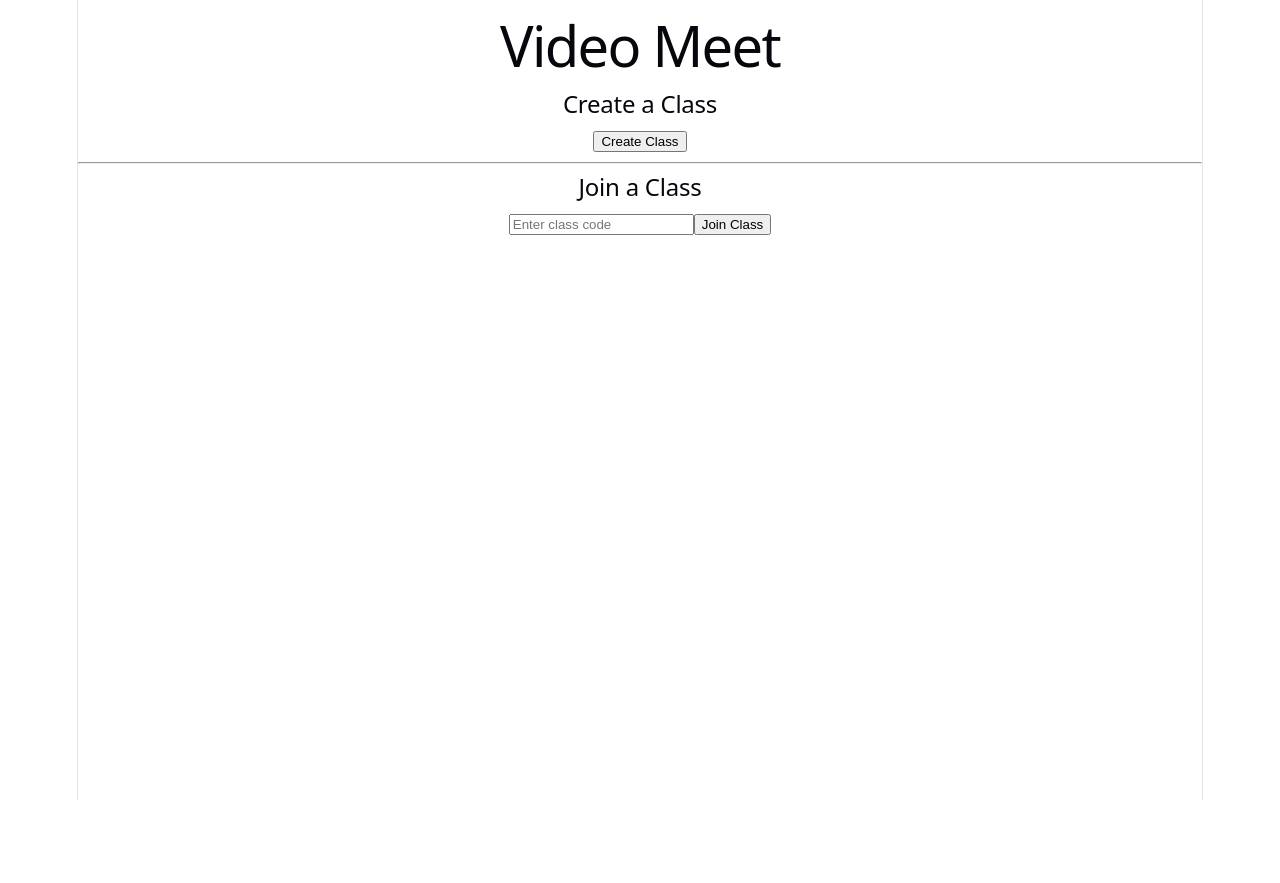
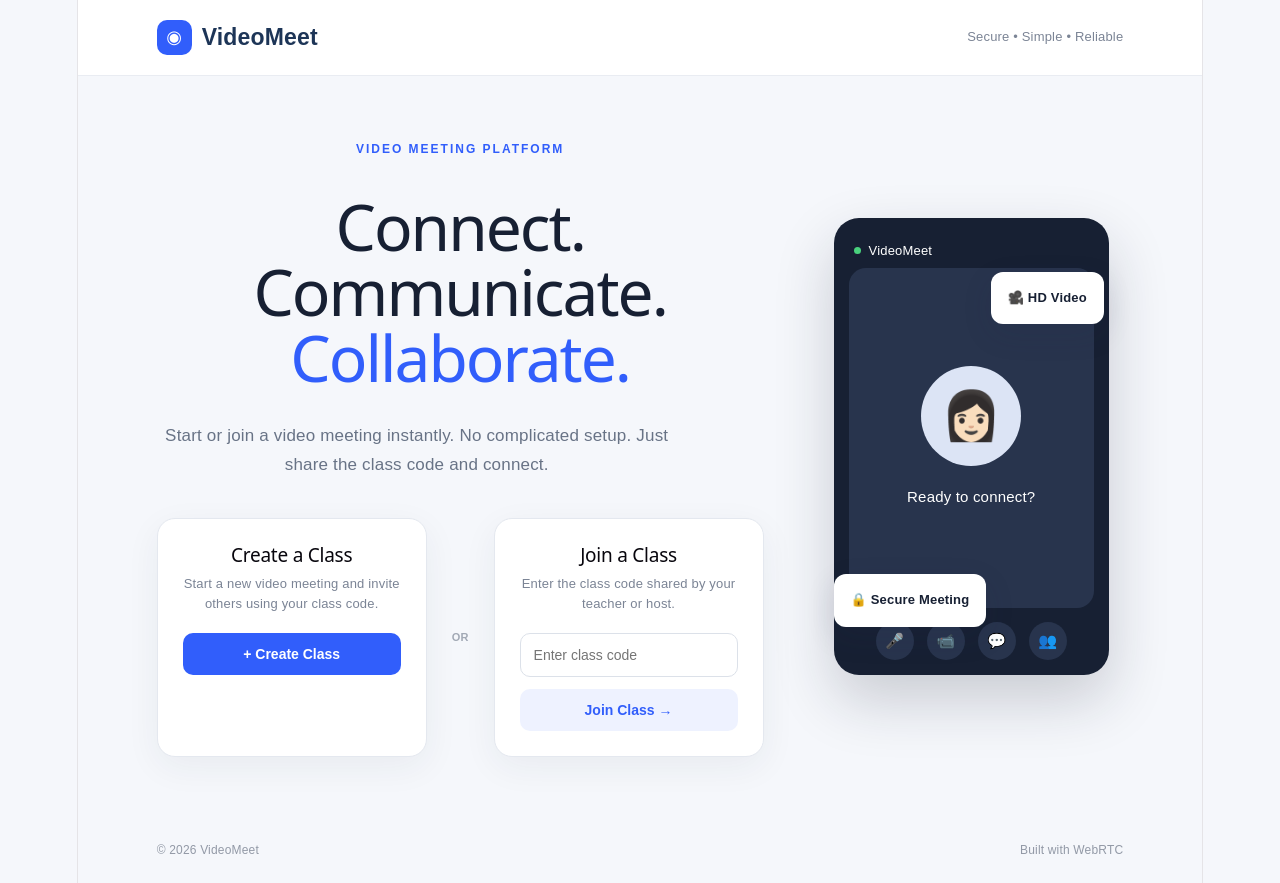
Before and after one commit to monishasuresh-codes/WebRTC, a React (Vite) app: page / in a window 1280 px wide. Before the commit the page ends 800 px from the top, so only its background shows below. Built offline with nearby package versions, Linux system fonts and the light colour scheme; no server answers.

Commit message:
Modified App UI

```diff
--- a/src/App.css
+++ b/src/App.css
@@ -1,184 +1,435 @@
-.counter {
-  font-size: 16px;
-  padding: 5px 10px;
-  border-radius: 5px;
-  color: var(--accent);
-  background: var(--accent-bg);
-  border: 2px solid transparent;
-  transition: border-color 0.3s;
-  margin-bottom: 24px;
+* {
+  box-sizing: border-box;
+  margin: 0;
+  padding: 0;
+}
 
-  &:hover {
-    border-color: var(--accent-border);
+body {
+  font-family: Arial, Helvetica, sans-serif;
+  background: #f5f7fb;
+  color: #172033;
+}
+
+button,
+input {
+  font-family: inherit;
+}
+
+.app {
+  min-height: 100vh;
+}
+
+/* =========================
+   HOME PAGE
+========================= */
+
+.home-page {
+  min-height: 100vh;
+  display: flex;
+  flex-direction: column;
+}
+
+/* Navbar */
+
+.navbar {
+  height: 76px;
+  padding: 0 7%;
+  display: flex;
+  align-items: center;
+  justify-content: space-between;
+  background: #ffffff;
+  border-bottom: 1px solid #e9ecf2;
+}
+
+.logo {
+  display: flex;
+  align-items: center;
+  gap: 10px;
+  font-size: 23px;
+  font-weight: 700;
+  color: #1d3557;
+}
+
+.logo-icon {
+  width: 35px;
+  height: 35px;
+  border-radius: 10px;
+  display: flex;
+  align-items: center;
+  justify-content: center;
+  background: #315efb;
+  color: white;
+  font-size: 18px;
+}
+
+.nav-right {
+  font-size: 13px;
+  color: #7b8495;
+}
+
+/* Main */
+
+.home-content {
+  flex: 1;
+  padding: 60px 7%;
+}
+
+.hero-section {
+  max-width: 1250px;
+  margin: auto;
+  display: grid;
+  grid-template-columns: 1.05fr 0.95fr;
+  align-items: center;
+  gap: 70px;
+}
+
+/* Hero text */
+
+.small-heading {
+  color: #315efb;
+  font-size: 12px;
+  font-weight: 700;
+  letter-spacing: 2px;
+  margin-bottom: 18px;
+}
+
+.hero-text h1 {
+  font-size: clamp(44px, 5vw, 68px);
+  line-height: 1.02;
+  letter-spacing: -2px;
+  color: #172033;
+}
+
+.hero-text h1 span {
+  color: #315efb;
+}
+
+.hero-description {
+  max-width: 520px;
+  margin-top: 25px;
+  font-size: 17px;
+  line-height: 1.7;
+  color: #687386;
+}
+
+/* Actions */
+
+.action-area {
+  margin-top: 38px;
+  display: flex;
+  align-items: stretch;
+  gap: 25px;
+}
+
+.create-box,
+.join-box {
+  background: white;
+  border: 1px solid #e4e8ef;
+  border-radius: 18px;
+  padding: 25px;
+  width: 270px;
+  box-shadow: 0 10px 35px rgba(30, 45, 70, 0.06);
+}
+
+.create-box h2,
+.join-box h2 {
+  font-size: 19px;
+  margin-bottom: 8px;
+}
+
+.create-box p,
+.join-box p {
+  font-size: 13px;
+  line-height: 1.5;
+  color: #7b8495;
+  margin-bottom: 20px;
+}
+
+.primary-btn,
+.secondary-btn,
+.join-created-btn {
+  width: 100%;
+  border: none;
+  border-radius: 10px;
+  padding: 13px 16px;
+  font-size: 14px;
+  font-weight: 600;
+  cursor: pointer;
+  transition: 0.2s ease;
+}
+
+.primary-btn {
+  background: #315efb;
+  color: white;
+}
+
+.primary-btn:hover {
+  background: #244bd4;
+}
+
+.secondary-btn {
+  background: #eef2ff;
+  color: #315efb;
+}
+
+.secondary-btn:hover {
+  background: #e1e7ff;
+}
+
+/* Input */
+
+.join-box input {
+  width: 100%;
+  padding: 13px;
+  border: 1px solid #dce1e9;
+  border-radius: 10px;
+  outline: none;
+  font-size: 14px;
+  margin-bottom: 12px;
+}
+
+.join-box input:focus {
+  border-color: #315efb;
+}
+
+/* Divider */
+
+.divider {
+  display: flex;
+  align-items: center;
+  color: #a2a9b5;
+  font-size: 11px;
+  font-weight: 600;
+}
+
+/* Created class */
+
+.class-code-box {
+  margin-top: 18px;
+  padding: 15px;
+  border-radius: 12px;
+  background: #f3f6ff;
+  text-align: center;
+}
+
+.class-code-box span {
+  display: block;
+  font-size: 11px;
+  color: #7b8495;
+  margin-bottom: 6px;
+}
+
+.class-code-box strong {
+  display: block;
+  font-size: 24px;
+  letter-spacing: 4px;
+  color: #315efb;
+  margin-bottom: 12px;
+}
+
+.join-created-btn {
+  background: #172033;
+  color: white;
+  padding: 10px;
+}
+
+/* =========================
+   VIDEO PREVIEW
+========================= */
+
+.hero-visual {
+  position: relative;
+  min-height: 470px;
+  display: flex;
+  justify-content: center;
+  align-items: center;
+}
+
+.video-preview {
+  width: min(100%, 470px);
+  background: #172033;
+  border-radius: 25px;
+  padding: 15px;
+  box-shadow: 0 25px 60px rgba(23, 32, 51, 0.2);
+}
+
+.preview-header {
+  height: 35px;
+  display: flex;
+  align-items: center;
+  gap: 8px;
+  color: white;
+  font-size: 13px;
+  padding-left: 5px;
+}
+
+.live-dot {
+  width: 7px;
+  height: 7px;
+  border-radius: 50%;
+  background: #49d17d;
+}
+
+.preview-screen {
+  height: 340px;
+  border-radius: 17px;
+  background: #28344d;
+  display: flex;
+  flex-direction: column;
+  align-items: center;
+  justify-content: center;
+}
+
+.person-circle {
+  width: 100px;
+  height: 100px;
+  border-radius: 50%;
+  background: #dce4f5;
+  display: flex;
+  align-items: center;
+  justify-content: center;
+  font-size: 48px;
+}
+
+.preview-name {
+  margin-top: 18px;
+  color: white;
+  font-size: 15px;
+}
+
+.preview-controls {
+  display: flex;
+  justify-content: center;
+  gap: 13px;
+  padding-top: 14px;
+}
+
+.preview-controls div {
+  width: 38px;
+  height: 38px;
+  border-radius: 50%;
+  background: #28344d;
+  display: flex;
+  align-items: center;
+  justify-content: center;
+  font-size: 15px;
+}
+
+/* Floating cards */
+
+.floating-card {
+  position: absolute;
+  background: white;
+  padding: 13px 17px;
+  border-radius: 12px;
+  box-shadow: 0 10px 30px rgba(30, 45, 70, 0.12);
+  font-size: 13px;
+  font-weight: 600;
+}
+
+.card-one {
+  top: 60px;
+  right: 5px;
+}
+
+.card-two {
+  bottom: 55px;
+  left: 0;
+}
+
+/* Footer */
+
+.home-footer {
+  padding: 20px 7%;
+  display: flex;
+  justify-content: space-between;
+  font-size: 12px;
+  color: #9299a6;
+}
+
+/* =========================
+   RESPONSIVE
+========================= */
+
+@media (max-width: 950px) {
+
+  .hero-section {
+    grid-template-columns: 1fr;
+    gap: 50px;
   }
-  &:focus-visible {
-    outline: 2px solid var(--accent);
-    outline-offset: 2px;
+
+  .hero-text {
+    text-align: center;
+  }
+
+  .hero-description {
+    margin-left: auto;
+    margin-right: auto;
+  }
+
+  .action-area {
+    justify-content: center;
+  }
+
+  .hero-visual {
+    min-height: 400px;
   }
 }
 
-.hero {
-  position: relative;
+@media (max-width: 650px) {
 
-  .base,
-  .framework,
-  .vite {
-    inset-inline: 0;
-    margin: 0 auto;
+  .navbar {
+    padding: 0 20px;
   }
 
-  .base {
-    width: 170px;
-    position: relative;
-    z-index: 0;
+  .nav-right {
+    display: none;
   }
 
-  .framework,
-  .vite {
-    position: absolute;
+  .home-content {
+    padding: 40px 20px;
   }
 
-  .framework {
-    z-index: 1;
-    top: 34px;
-    height: 28px;
-    transform: perspective(2000px) rotateZ(300deg) rotateX(44deg) rotateY(39deg)
-      scale(1.4);
+  .hero-text h1 {
+    font-size: 43px;
   }
 
-  .vite {
-    z-index: 0;
-    top: 107px;
-    height: 26px;
-    width: auto;
-    transform: perspective(2000px) rotateZ(300deg) rotateX(40deg) rotateY(39deg)
-      scale(0.8);
+  .hero-description {
+    font-size: 15px;
+  }
+
+  .action-area {
+    flex-direction: column;
+    align-items: center;
+  }
+
+  .create-box,
+  .join-box {
+    width: 100%;
+    max-width: 350px;
+  }
+
+  .divider {
+    height: 10px;
+  }
+
+  .hero-visual {
+    min-height: 330px;
+  }
+
+  .video-preview {
+    width: 100%;
+  }
+
+  .preview-screen {
+    height: 250px;
+  }
+
+  .floating-card {
+    display: none;
+  }
+
+  .home-footer {
+    padding: 18px 20px;
   }
 }
-
-#center {
-  display: flex;
-  flex-direction: column;
-  gap: 25px;
-  place-content: center;
-  place-items: center;
-  flex-grow: 1;
-
-  @media (max-width: 1024px) {
-    padding: 32px 20px 24px;
-    gap: 18px;
-  }
-}
-
-#next-steps {
-  display: flex;
-  border-top: 1px solid var(--border);
-  text-align: left;
-
-  & > div {
-    flex: 1 1 0;
-    padding: 32px;
-    @media (max-width: 1024px) {
-      padding: 24px 20px;
-    }
-  }
-
-  .icon {
-    margin-bottom: 16px;
-    width: 22px;
-    height: 22px;
-  }
-
-  @media (max-width: 1024px) {
-    flex-direction: column;
-    text-align: center;
-  }
-}
-
-#docs {
-  border-right: 1px solid var(--border);
-
-  @media (max-width: 1024px) {
-    border-right: none;
-    border-bottom: 1px solid var(--border);
-  }
-}
-
-#next-steps ul {
-  list-style: none;
-  padding: 0;
-  display: flex;
-  gap: 8px;
-  margin: 32px 0 0;
-
-  .logo {
-    height: 18px;
-  }
-
-  a {
-    color: var(--text-h);
-    font-size: 16px;
-    border-radius: 6px;
-    background: var(--social-bg);
-    display: flex;
-    padding: 6px 12px;
-    align-items: center;
-    gap: 8px;
-    text-decoration: none;
-    transition: box-shadow 0.3s;
-
-    &:hover {
-      box-shadow: var(--shadow);
-    }
-    .button-icon {
-      height: 18px;
-      width: 18px;
-    }
-  }
-
-  @media (max-width: 1024px) {
-    margin-top: 20px;
-    flex-wrap: wrap;
-    justify-content: center;
-
-    li {
-      flex: 1 1 calc(50% - 8px);
-    }
-
-    a {
-      width: 100%;
-      justify-content: center;
-      box-sizing: border-box;
-    }
-  }
-}
-
-#spacer {
-  height: 88px;
-  border-top: 1px solid var(--border);
-  @media (max-width: 1024px) {
-    height: 48px;
-  }
-}
-
-.ticks {
-  position: relative;
-  width: 100%;
-
-  &::before,
-  &::after {
-    content: '';
-    position: absolute;
-    top: -4.5px;
-    border: 5px solid transparent;
-  }
-
-  &::before {
-    left: 0;
-    border-left-color: var(--border);
-  }
-  &::after {
-    right: 0;
-    border-right-color: var(--border);
-  }
-}
--- a/src/App.jsx
+++ b/src/App.jsx
@@ -173,51 +173,169 @@ function joinClass() {
 }
 
 return (
-  <div>
+  <div className="app">
 
-    <h1>Video Meet</h1>
+    {!joined ? (
+      <div className="home-page">
 
-    {!joined && (
-      <div>
+        <nav className="navbar">
+          <div className="logo">
+            <span className="logo-icon">◉</span>
+            <span>VideoMeet</span>
+          </div>
 
+          <div className="nav-right">
+            <span>Secure • Simple • Reliable</span>
+          </div>
+        </nav>
+
+        <main className="home-content">
+
+          <section className="hero-section">
+
+            <div className="hero-text">
+              <p className="small-heading">
+                VIDEO MEETING PLATFORM
+              </p>
+
+              <h1>
+                Connect.
+                <br />
+                Communicate.
+                <br />
+                <span>Collaborate.</span>
+              </h1>
+
+              <p className="hero-description">
+                Start or join a video meeting instantly.
+                No complicated setup. Just share the class
+                code and connect.
+              </p>
+
+              <div className="action-area">
+
+                <div className="create-box">
                   <h2>Create a Class</h2>
 
-        <button onClick={createClass}>
-          Create Class
+                  <p>
+                    Start a new video meeting and invite
+                    others using your class code.
+                  </p>
+
+                  <button
+                    className="primary-btn"
+                    onClick={createClass}
+                  >
+                    + Create Class
                   </button>
 
                   {roomId && (
-          <div>
-            <p>Your Class Code:</p>
+                    <div className="class-code-box">
 
-            <h2>{roomId}</h2>
+                      <span>Your Class Code</span>
 
-            <button onClick={joinClass}>
-              Join This Class
+                      <strong>{roomId}</strong>
+
+                      <button
+                        className="join-created-btn"
+                        onClick={joinClass}
+                      >
+                        Enter Class →
                       </button>
+
                     </div>
                   )}
+                </div>
 
-        <hr />
+                <div className="divider">
+                  <span>OR</span>
+                </div>
 
+                <div className="join-box">
                   <h2>Join a Class</h2>
+
+                  <p>
+                    Enter the class code shared by your
+                    teacher or host.
+                  </p>
 
                   <input
                     type="text"
                     placeholder="Enter class code"
                     value={roomId}
-          onChange={(e) => setRoomId(e.target.value)}
+                    onChange={(e) =>
+                      setRoomId(e.target.value.toUpperCase())
+                    }
+                    maxLength={6}
                   />
 
-        <button onClick={joinClass}>
-          Join Class
+                  <button
+                    className="secondary-btn"
+                    onClick={joinClass}
+                  >
+                    Join Class →
                   </button>
 
                 </div>
-    )}
 
-    {joined && (
-      <div>
+              </div>
+            </div>
+
+            <div className="hero-visual">
+
+              <div className="video-preview">
+
+                <div className="preview-header">
+                  <span className="live-dot"></span>
+                  VideoMeet
+                </div>
+
+                <div className="preview-screen">
+
+                  <div className="person-circle">
+                    👩🏻
+                  </div>
+
+                  <div className="preview-name">
+                    Ready to connect?
+                  </div>
+
+                </div>
+
+                <div className="preview-controls">
+                  <div>🎤</div>
+                  <div>📹</div>
+                  <div>💬</div>
+                  <div>👥</div>
+                </div>
+
+              </div>
+
+              <div className="floating-card card-one">
+                🎥 HD Video
+              </div>
+
+              <div className="floating-card card-two">
+                🔒 Secure Meeting
+              </div>
+
+            </div>
+
+          </section>
+
+        </main>
+
+        <footer className="home-footer">
+          <span>© 2026 VideoMeet</span>
+          <span>Built with WebRTC</span>
+        </footer>
+
+      </div>
+
+    ) : (
+
+      /* Meeting UI will be designed next */
+      <div className="meeting-page">
 
         <h2>Class: {roomId}</h2>
 
```
Lines whose indentation alone changed are shown as unchanged.
